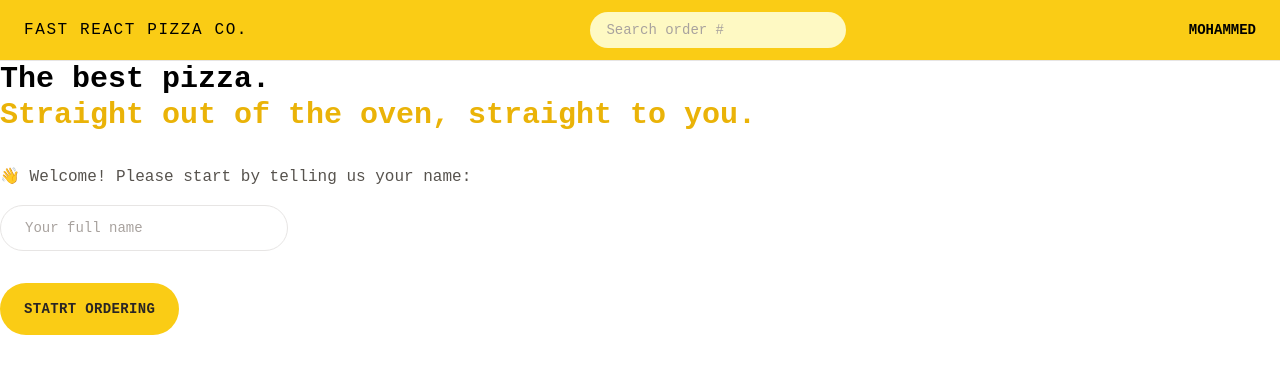
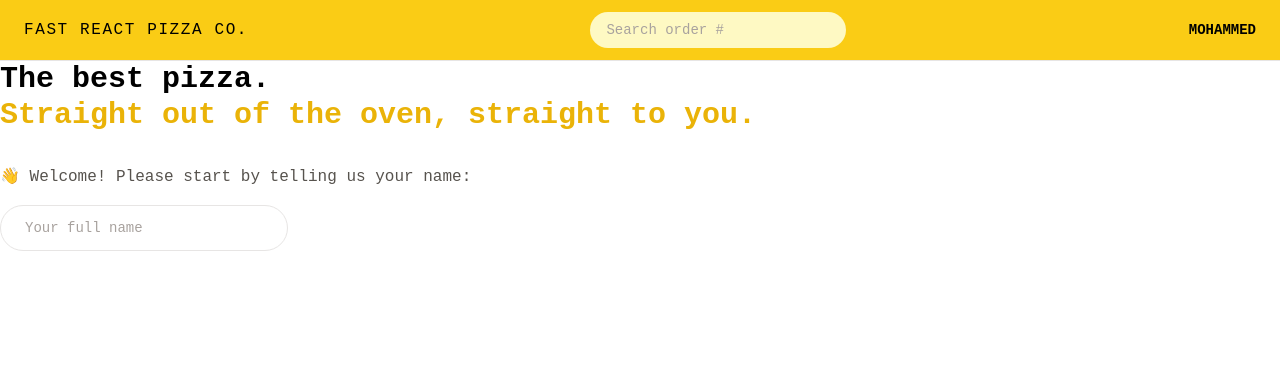
Before and after one commit to Mohammed3ohammed/Fast-Pizza, a React (Vite) app: page / in a window 1280 px wide. Shown: the top 374 px of the page. Built offline with nearby package versions, Linux system fonts and the light colour scheme.

Commit message:
Add CreateUser form with username input and conditional button

```diff
--- a/src/features/user/CreateUser.jsx
+++ b/src/features/user/CreateUser.jsx
@@ -1,21 +1,33 @@
+import { useState } from "react";
 import Button from "../../ui/Button";
 
+
 function CreateUser() {
+
+    const [username, setUsername] = useState('');
+
+    function handleSubmit(e) {
+        e.preventDefault();
+    }
+
     return (
-        <form>
+        <form onSubmit={handleSubmit}>
     <p className="mb-4 text-sm text-stone-600 md:text-base">
         👋 Welcome! Please start by telling us your name:
     </p>
     <input type="text"
     placeholder="Your full name"
-    // value={username}
-    // onChange={(e) => setUsername(e.target.value)}
+    value={username}
+    onChange={(e) => setUsername(e.target.value)}
     className="input mb-8 w-72"
     />
+
+    {username !== '' && (
     <div>
-        <Button type="primary">Statrt ordering</Button>
+        <Button type="primary">Start ordering</Button>
     </div>
-</form>
+
+)}</form>
     )
 }
 
```
